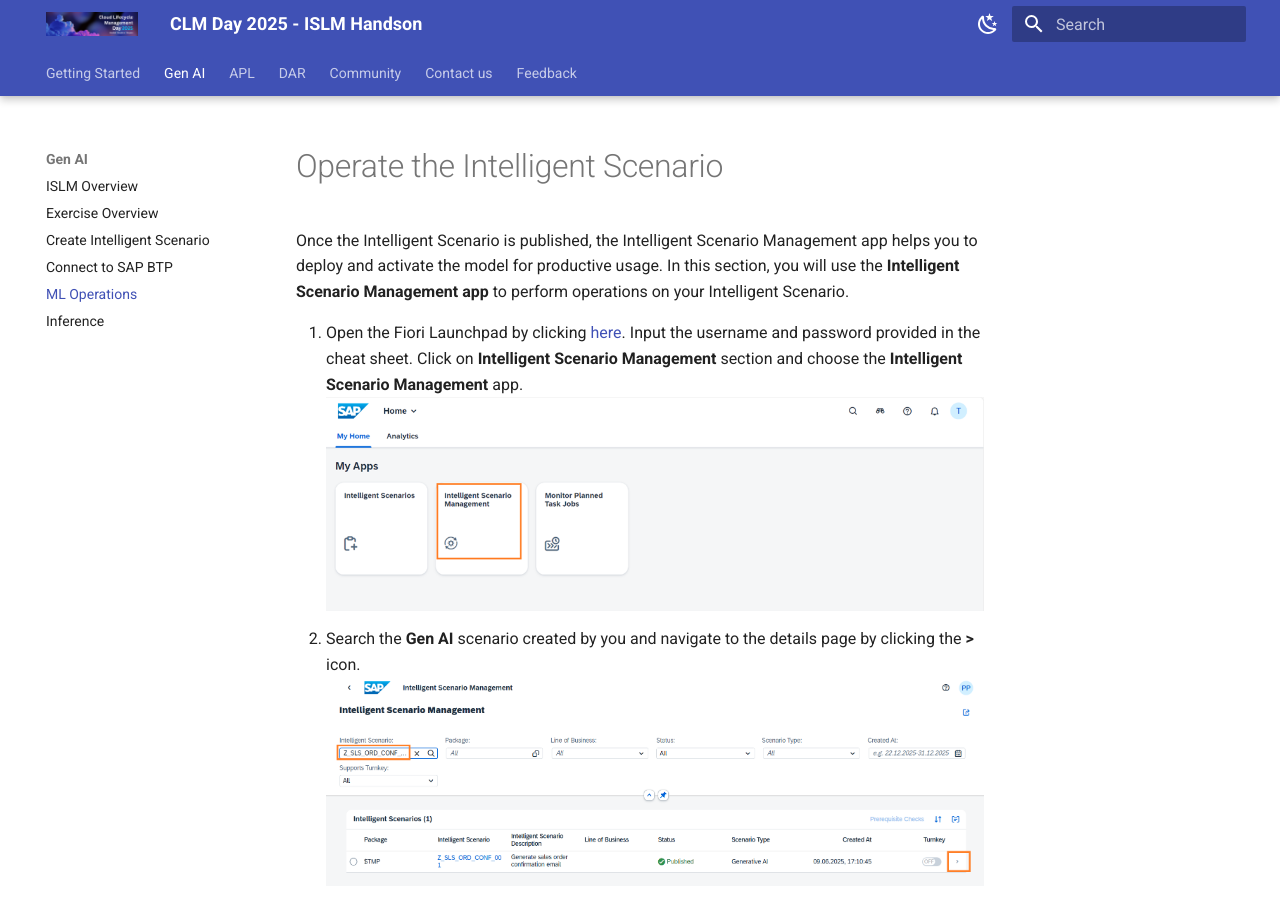
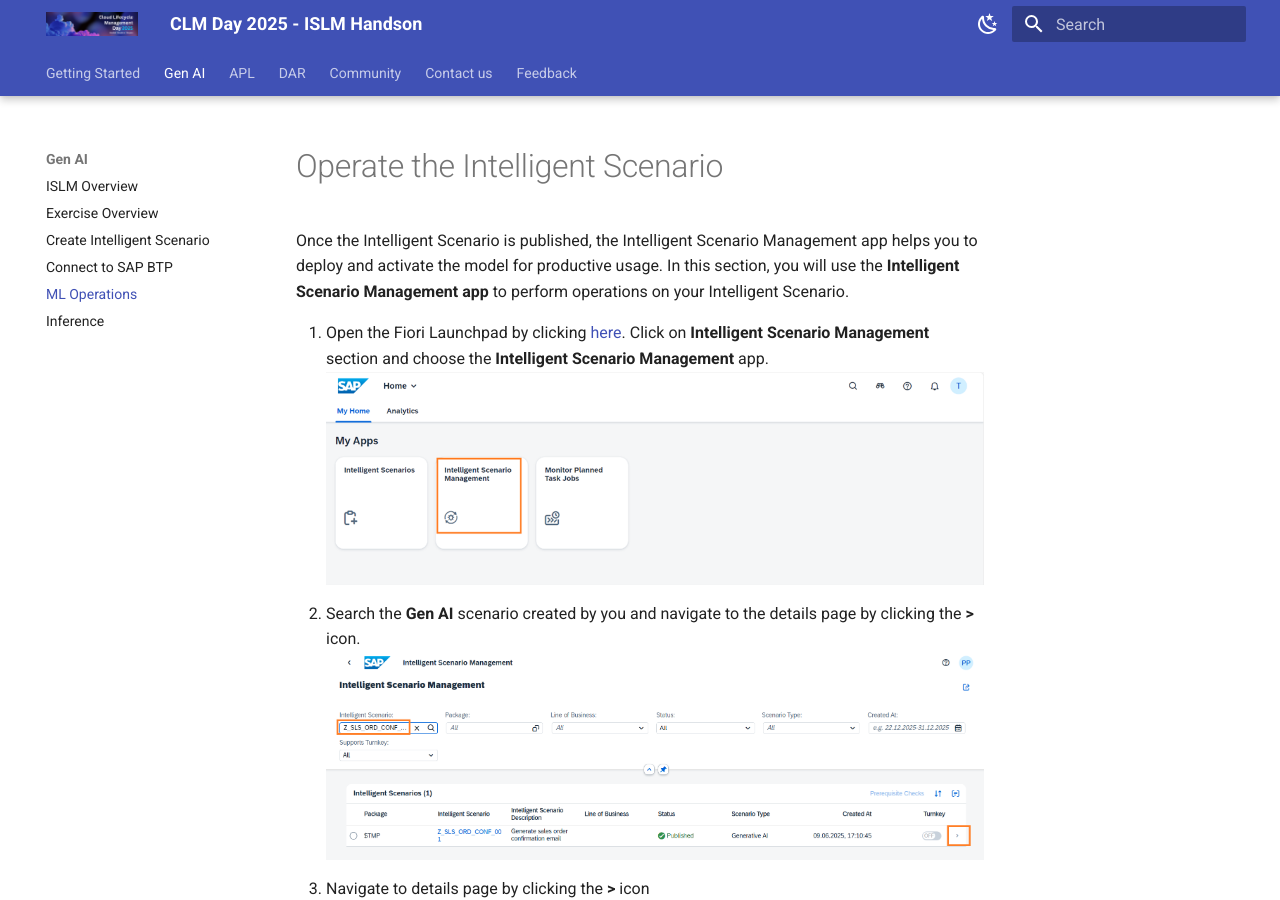
Before and after one commit to SAP-CLM-SL/ISLM, an MkDocs documentation site: the page built from docs/ISLM_with_SAPGenAI/mloperations.md, in a window 1280 px wide and 900 px high. Built offline with MkDocs 1.6.1 and Material for MkDocs 9.7.7, drawn with Linux system fonts in a browser that asks for light colours.

Commit message:
Remove step for FLP credentials

```diff
--- a/docs/ISLM_with_SAPGenAI/mloperations.md
+++ b/docs/ISLM_with_SAPGenAI/mloperations.md
@@ -4,7 +4,7 @@
 In this section, you will use the **Intelligent Scenario Management app** to perform operations on your Intelligent Scenario.
 
 1. Open the Fiori Launchpad by clicking [here](https://18.214.3.29:44301/sap/bc/ui5_ui5/ui2/ushell/shells/abap/FioriLaunchpad.html?sap-client=100&sap-language=EN#Shell-home){:target="\_blank"}.
-   Input the username and password provided in the cheat sheet. Click on **Intelligent Scenario Management** section and choose the **Intelligent Scenario Management** app.
+   Click on **Intelligent Scenario Management** section and choose the **Intelligent Scenario Management** app.
    ![](./images/IntelligentScenarioManagementApp.png)
 2. Search the **Gen AI** scenario created by you and navigate to the details page by clicking the **>** icon.
    ![](./images/32.png)
```
